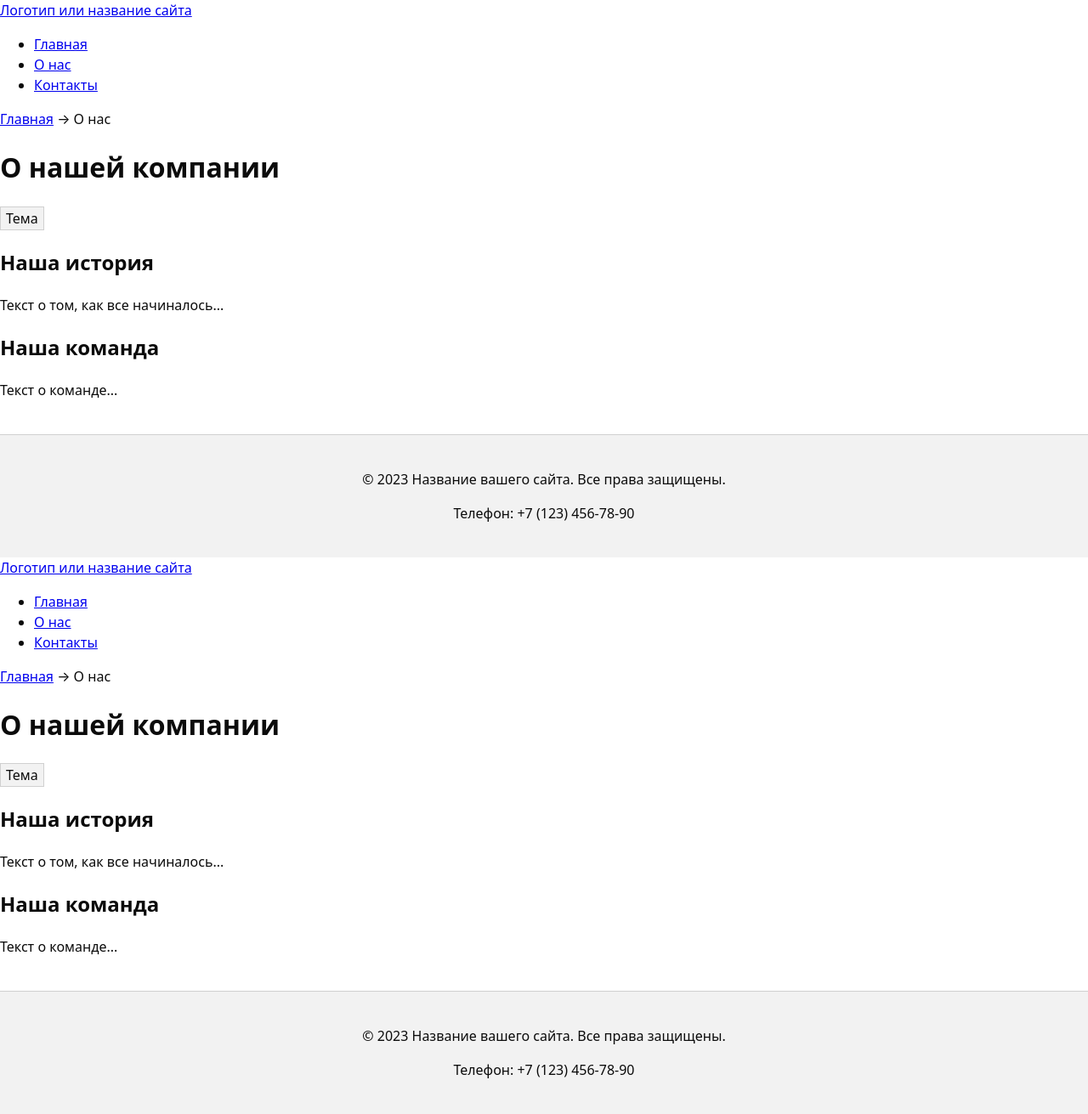
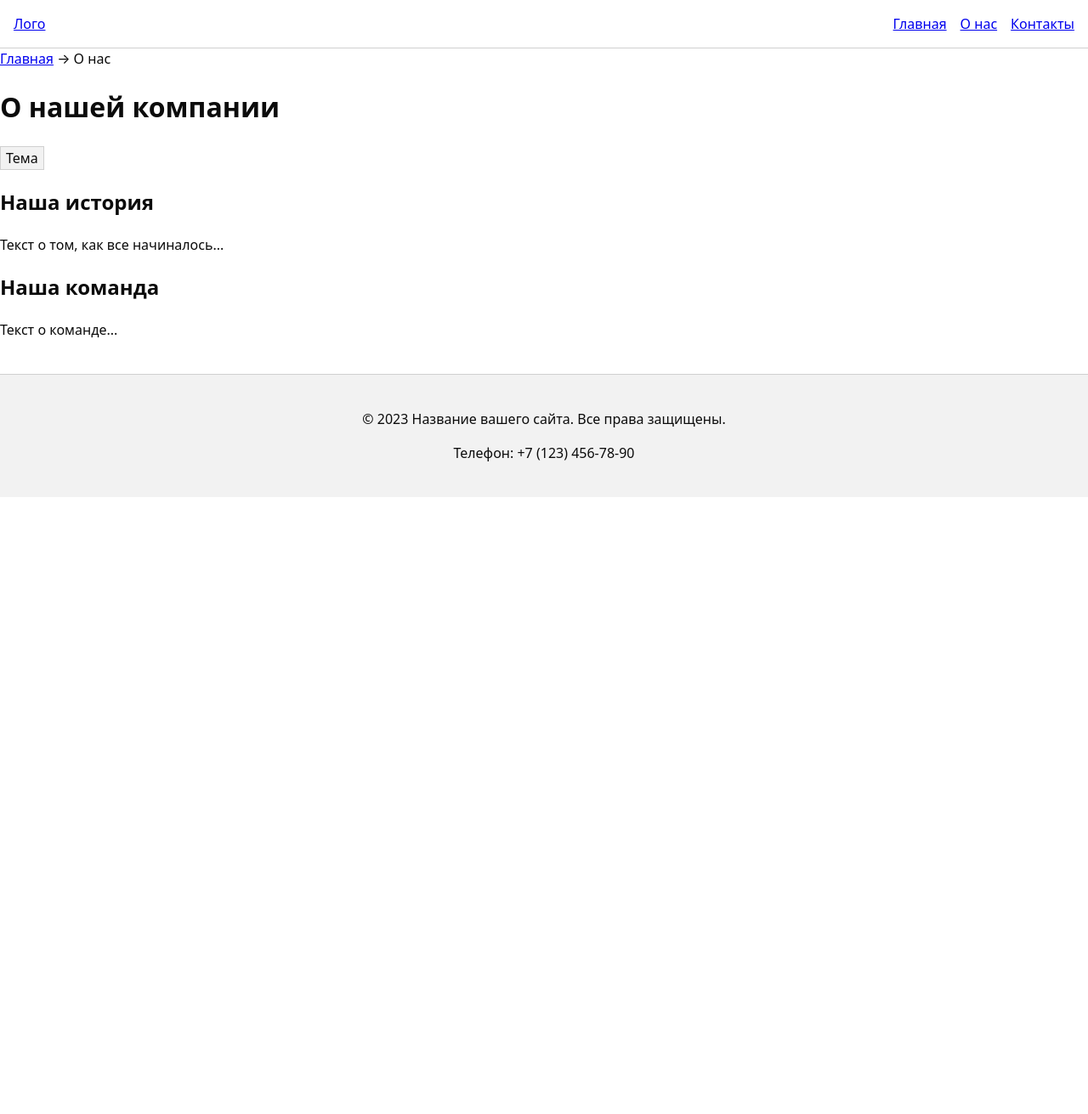
Before and after one commit to 1Firstness1/jstest, a website: page about.html in a window 1280 px wide. Shown: the whole page at 85% size. After the commit the page ends 800 px from the top, so only its background shows below. Drawn offline with Linux system fonts and the light colour scheme.

Commit message:
update v3

```diff
--- a/about.html
+++ b/about.html
@@ -4,23 +4,32 @@
 <head>
     <meta charset="UTF-8">
     <link rel="stylesheet" href="styles.css">
-    <link rel="icon" href="assets/favicon.ico" type="image/x-icon"> <!-- Скопируйте весь блок <head> из index.html -->
+    <meta name="viewport" content="width=device-width, initial-scale=1.0">
     <title>О нас - Название вашего сайта</title>
     <meta name="description" content="Узнайте больше о нашей компании и истории">
+    <link rel="icon" href="assets/favicon.ico" type="image/x-icon">
+    <script src="main.js" defer></script>
 </head>
 
 <body>
-<header>
-    <a href="/">Логотип или название сайта</a>
-    <!-- Главное меню навигации -->
-    <nav>
-        <ul>
-            <li><a href="index.html">Главная</a></li>
-            <li><a href="about.html">О нас</a></li>
-            <li><a href="contacts.html">Контакты</a></li>
+<!-- Шапка сайта -->
+<header class="site-header">
+    <a class="site-header__brand" href="/">Лого</a>
+    <nav class="site-nav" aria-label="Основная навигация">
+        <ul class="site-nav__list">
+            <li class="site-nav__item">
+                <a class="site-nav__link" href="index.html">Главная</a>
+            </li>
+            <li class="site-nav__item">
+                <a class="site-nav__link" href="about.html">О нас</a>
+            </li>
+            <li class="site-nav__item">
+                <a class="site-nav__link" href="contacts.html">Контакты</a>
+            </li>
         </ul>
-    </nav> <!-- Скопируйте весь блок <header> из index.html -->
+    </nav>
 </header>
+
 <main>
     <!-- Простые "хлебные крошки" -->
     <nav aria-label="Хлебные крошки">
@@ -29,22 +38,7 @@
     </nav>
     <h1>О нашей компании</h1>
     <button class="theme-toggle" type="button" aria-pressed="false">Тема</button>
-    <script defer>
-        const KEY='theme', btn=document.querySelector('.theme-toggle');
-        const prefersDark = matchMedia('(prefers-color-scheme: dark)').matches;
-        // Автовыбор: системная тема или сохранённый выбор пользователя
-        if(localStorage.getItem(KEY)==='dark' || (!localStorage.getItem(KEY) &&
-            prefersDark)){
-            document.body.classList.add('theme-dark');
-            btn?.setAttribute('aria-pressed','true');
-        }
-        // Переключение по кнопке с сохранением в localStorage
-        btn?.addEventListener('click', ()=>{
-            const isDark=document.body.classList.toggle('theme-dark');
-            btn.setAttribute('aria-pressed', String(isDark));
-            localStorage.setItem(KEY, isDark ? 'dark' : 'light');
-        });
-    </script>
+
     <section>
         <h2>Наша история</h2>
         <p>Текст о том, как все начиналось...</p>
@@ -54,72 +48,31 @@
         <p>Текст о команде...</p>
     </section>
 </main>
+
+<!-- Подвал сайта -->
 <footer>
     <p>&copy; 2023 Название вашего сайта. Все права защищены.</p>
-    <p>Телефон: +7 (123) 456-78-90</p> <!-- Скопируйте весь блок <footer> из index.html -->
+    <p>Телефон: +7 (123) 456-78-90</p>
 </footer>
-</body>
 
-</html><!DOCTYPE html>
-<html lang="ru">
+<!-- JavaScript для темы и модального окна -->
+<script>
+    const KEY = 'theme', btn = document.querySelector('.theme-toggle');
+    const prefersDark = matchMedia('(prefers-color-scheme: dark)').matches;
 
-<head>
-    <meta charset="UTF-8">
-    <link rel="stylesheet" href="styles.css">
-    <link rel="icon" href="assets/favicon.ico" type="image/x-icon"> <!-- Скопируйте весь блок <head> из index.html -->
-    <title>О нас - Название вашего сайта</title>
-    <meta name="description" content="Узнайте больше о нашей компании и истории">
-</head>
+    // Автовыбор: системная тема или сохранённый выбор пользователя
+    if (localStorage.getItem(KEY) === 'dark' || (!localStorage.getItem(KEY) && prefersDark)) {
+        document.body.classList.add('theme-dark');
+        btn?.setAttribute('aria-pressed', 'true');
+    }
 
-<body>
-<header>
-    <a href="/">Логотип или название сайта</a>
-    <!-- Главное меню навигации -->
-    <nav>
-        <ul>
-            <li><a href="index.html">Главная</a></li>
-            <li><a href="about.html">О нас</a></li>
-            <li><a href="contacts.html">Контакты</a></li>
-        </ul>
-    </nav> <!-- Скопируйте весь блок <header> из index.html -->
-</header>
-<main>
-    <!-- Простые "хлебные крошки" -->
-    <nav aria-label="Хлебные крошки">
-        <a href="index.html">Главная</a> →
-        <span>О нас</span>
-    </nav>
-    <h1>О нашей компании</h1>
-    <button class="theme-toggle" type="button" aria-pressed="false">Тема</button>
-    <script defer>
-        const KEY='theme', btn=document.querySelector('.theme-toggle');
-        const prefersDark = matchMedia('(prefers-color-scheme: dark)').matches;
-        // Автовыбор: системная тема или сохранённый выбор пользователя
-        if(localStorage.getItem(KEY)==='dark' || (!localStorage.getItem(KEY) &&
-            prefersDark)){
-            document.body.classList.add('theme-dark');
-            btn?.setAttribute('aria-pressed','true');
-        }
-        // Переключение по кнопке с сохранением в localStorage
-        btn?.addEventListener('click', ()=>{
-            const isDark=document.body.classList.toggle('theme-dark');
-            btn.setAttribute('aria-pressed', String(isDark));
-            localStorage.setItem(KEY, isDark ? 'dark' : 'light');
-        });
-    </script>
-    <section>
-        <h2>Наша история</h2>
-        <p>Текст о том, как все начиналось...</p>
-    </section>
-    <section>
-        <h2>Наша команда</h2>
-        <p>Текст о команде...</p>
-    </section>
-</main>
-<footer>
-    <p>&copy; 2023 Название вашего сайта. Все права защищены.</p>
-    <p>Телефон: +7 (123) 456-78-90</p> <!-- Скопируйте весь блок <footer> из index.html -->
-</footer>
+    // Переключение по кнопке с сохранением в localStorage
+    btn?.addEventListener('click', () => {
+        const isDark = document.body.classList.toggle('theme-dark');
+        btn.setAttribute('aria-pressed', String(isDark));
+        localStorage.setItem(KEY, isDark ? 'dark' : 'light');
+    });
+</script>
 </body>
 
 </html>
```
Also changed, not shown: contacts.html (+43 -28 lines), index.html (+1 -1 lines).
